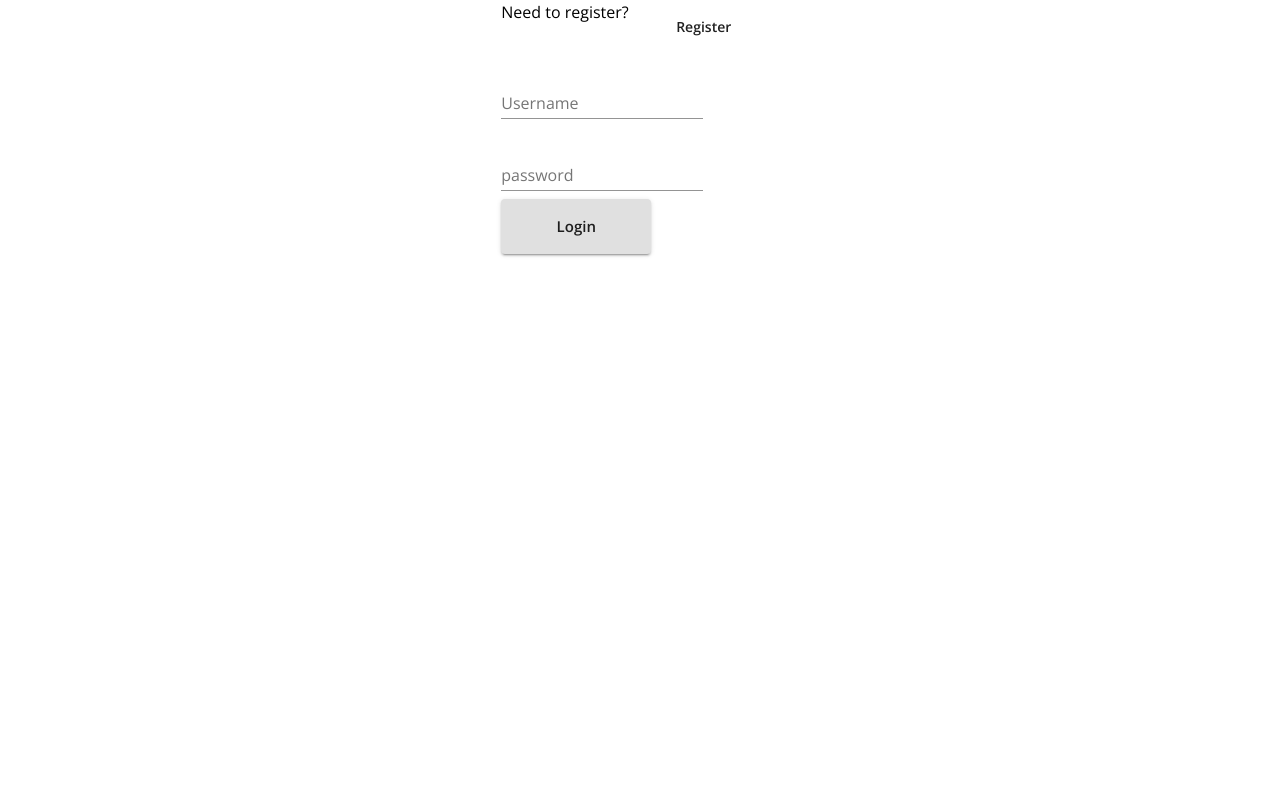
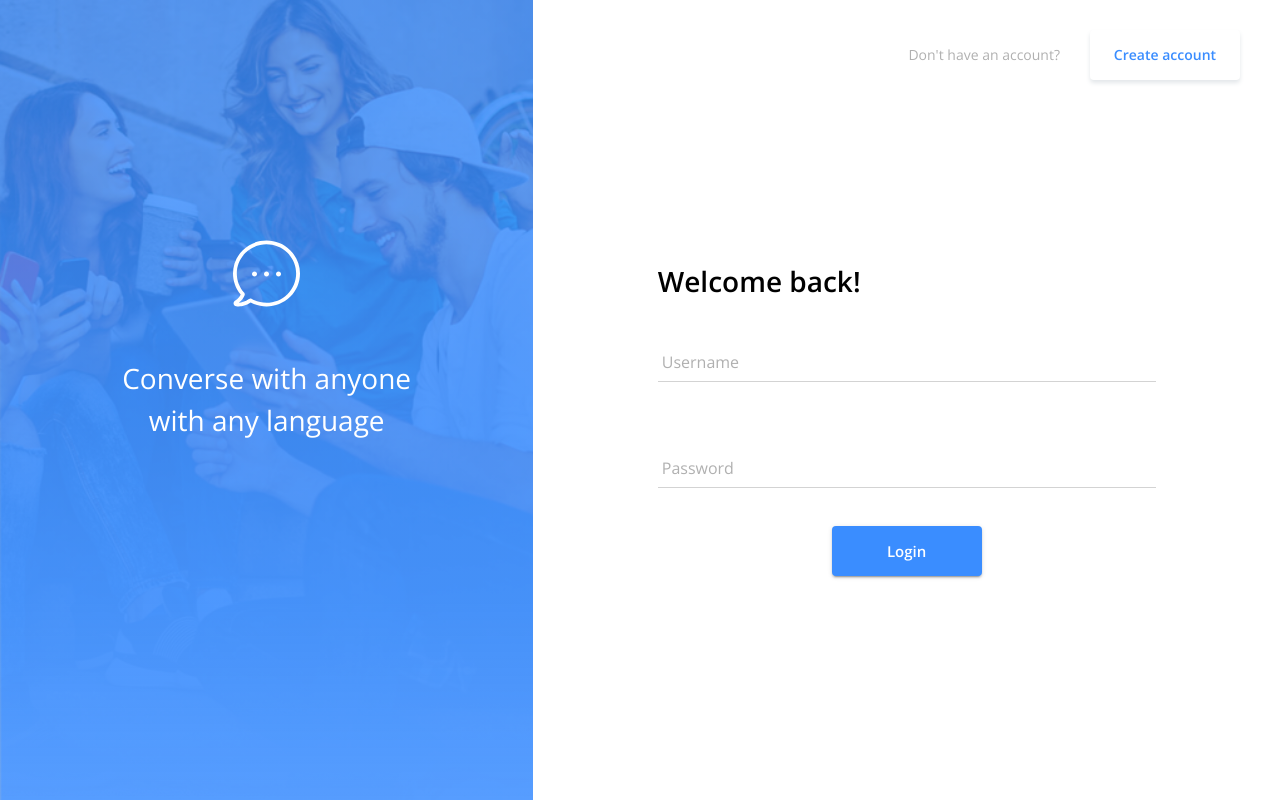
Before and after one commit to KimDuer/7dde5a, a React (Create React App) app in the folder client/: page /login in a window 1280 px wide. Built offline with nearby package versions, Linux system fonts and the light colour scheme; no server answers.

Commit message:
completed design

```diff
--- a/client/src/Login.js
+++ b/client/src/Login.js
@@ -8,9 +8,77 @@ import {
   FormControl,
   TextField,
 } from '@material-ui/core';
+import { makeStyles } from "@material-ui/core/styles";
+
+const useStyles = makeStyles((theme) => ({
+    container: {
+      height: "100%"
+    },
+    imgPanel: {
+      minHeight: "800px",
+      background: `linear-gradient(rgba(58, 141, 255, .8) 75%, rgba(58, 141, 255, .7)), url('bg-img.png')`,
+      backgroundSize: "cover",
+      flexDirection: "column",
+      alignItems: "center"
+    },
+    panelContent: {
+      height: "85%",
+      display: "flex",
+      flexDirection: "column",
+      justifyContent: "center",
+      alignItems: "center"
+    },
+    panelText: {
+      color: "white",
+      width: "75%",
+      marginTop: "50px",
+      maxWidth: "400px",
+      textAlign: "center"
+    },
+    linkContainer: {
+      justifyContent: "flex-end",
+      alignItems: "center",
+      paddingRight: "40px",
+      marginTop: "30px"
+    },
+    link: {
+      textDecoration: 'none'
+    },
+    formContainer: {
+      width: "100%",
+      height: "85%",
+      minHeight: "500px",
+      marginBottom: "60px"
+    },
+    form: {
+      width: "100%",
+      display: "flex",
+      justifyContent: "center",
+      alignItems: "center"
+    },
+    formElement: {
+      width: "100%",
+      paddingBottom: "30px",
+    },
+    button1: {
+      color: theme.palette.primary.main,
+      backgroundColor: 'white',
+      filter: "drop-shadow(0px 3px 2px #e3e7ea)",
+      marginLeft: "30px"
+    },
+    button2: {
+      color: "white",
+      backgroundColor: theme.palette.primary.main,
+      display: "block",
+      marginLeft: "auto",
+      marginRight: "auto"
+    }
+  })
+  )
 
 const Login = ({ user, login }) => {
   const history = useHistory();
+  const classes= useStyles();
 
   const handleLogin = async (event) => {
     event.preventDefault();
@@ -27,18 +95,27 @@ const Login = ({ user, login }) => {
   }, [user, history]);
 
   return (
-    <Grid container justifyContent="center">
-      <Box>
-        <Grid container item>
-          <Typography>Need to register?</Typography>
-          <Link href="/register" to="/register">
-            <Button>Register</Button>
+    <Grid container className={classes.container}>
+      <Grid container item md={5} className={classes.imgPanel}>
+        <Grid className={classes.panelContent}>
+          <img width="67px" height="67px" src="bubble.svg" alt="message bubble" />
+          <Typography variant="h5" className={classes.panelText}>Converse with anyone with any language</Typography>
+        </Grid>
+      </Grid>
+      <Grid container item md={7}>
+        <Box width="100%">
+          <Grid container item className={classes.linkContainer}>
+            <Typography variant="subtitle2" color="secondary">Don't have an account?</Typography>
+            <Link href="/register" to="/register" className={classes.link}>
+              <Button className={classes.button1}>Create account</Button>
             </Link>
           </Grid>
-        <form onSubmit={handleLogin}>
+          <Grid container className={classes.formContainer}>
+            <form onSubmit={handleLogin} className={classes.form}>
+              <Grid item xs={8} md={8}>
+                <Typography variant="h4">Welcome back!</Typography>
                 <Grid>
-            <Grid>
-              <FormControl margin="normal" required>
+                  <FormControl margin="normal" required className={classes.formElement}>
                     <TextField
                       aria-label="username"
                       label="Username"
@@ -47,22 +124,24 @@ const Login = ({ user, login }) => {
                     />
                   </FormControl>
                 </Grid>
-            <FormControl margin="normal" required>
+                <FormControl margin="normal" required className={classes.formElement}>
                   <TextField
-                label="password"
+                    label="Password"
                     aria-label="password"
                     type="password"
                     name="password"
                   />
                 </FormControl>
                 <Grid>
-              <Button type="submit" variant="contained" size="large">
+                  <Button type="submit" variant="contained" size="large" className={classes.button2}>
                     Login
                   </Button>
                 </Grid>
               </Grid>
             </form>
+          </Grid>
         </Box>
+      </Grid>
     </Grid>
   );
 };
--- a/client/src/Signup.js
+++ b/client/src/Signup.js
@@ -16,9 +16,17 @@ const useStyles = makeStyles((theme) => ({
       height: "100%"
     },
     imgPanel: {
-    background: `linear-gradient(rgba(58, 141, 255, .8) 60%, transparent), url('bg-img.png')`,
+      minHeight: "800px",
+      background: `linear-gradient(rgba(58, 141, 255, .8) 75%, rgba(58, 141, 255, .7)), url('bg-img.png')`,
       backgroundSize: "cover",
       flexDirection: "column",
+      alignItems: "center"
+    },
+    panelContent: {
+      height: "85%",
+      display: "flex",
+      flexDirection: "column",
+      justifyContent: "center",
       alignItems: "center"
     },
     panelText: {
@@ -26,7 +34,7 @@ const useStyles = makeStyles((theme) => ({
       width: "75%",
       marginTop: "50px",
       maxWidth: "400px",
-    paddingBottom: "30px"
+      textAlign: "center"
     },
     linkContainer: {
       justifyContent: "flex-end",
@@ -37,17 +45,37 @@ const useStyles = makeStyles((theme) => ({
     link: {
       textDecoration: 'none'
     },
+    formContainer: {
+      width: "100%",
+      height: "85%",
+      minHeight: "500px",
+      marginBottom: "60px"
+    },
+    form: {
+      width: "100%",
+      display: "flex",
+      justifyContent: "center",
+      alignItems: "center"
+    },
+    formElement: {
+      width: "100%",
+      paddingBottom: "30px",
+    },
     button1: {
       color: theme.palette.primary.main,
       backgroundColor: 'white',
-    filter: "drop-shadow(1px 2px 2px lightgray)",
-    marginLeft: "20px"
+      filter: "drop-shadow(0px 3px 2px #e3e7ea)",
+      marginLeft: "30px"
     },
     button2: {
       color: "white",
-    backgroundColor: theme.palette.primary.main
+      backgroundColor: theme.palette.primary.main,
+      display: "block",
+      marginLeft: "auto",
+      marginRight: "auto"
     }
-}))
+  })
+  )
 
 const Signup = ({ user, register }) => {
   const history = useHistory();
@@ -77,23 +105,26 @@ const Signup = ({ user, register }) => {
 
   return (
     <Grid container className={classes.container}>
-      <Grid container item md={5} justifyContent="center" align="center" className={classes.imgPanel}>
+      <Grid container item md={5} className={classes.imgPanel}>
+        <Grid className={classes.panelContent}>
           <img width="67px" height="67px" src="bubble.svg" alt="message bubble" />
-        <Typography variant="h4" md="1" className={classes.panelText}>Converse with anyone with any language</Typography>
+          <Typography variant="h5" className={classes.panelText}>Converse with anyone with any language</Typography>
         </Grid>
-      <Grid container item justifyContent="center" md={7}>
+      </Grid>
+      <Grid container item md={7}>
         <Box width="100%">
-          <Grid container item className={classes.linkContainer}>
+          <Grid container item className={classes.linkContainer} >
             <Typography variant="subtitle2" color="secondary">Already have an account?</Typography>
             <Link href="/login" to="/login" className={classes.link}>
               <Button className={classes.button1}>Login</Button>
             </Link>
           </Grid>
-          <form onSubmit={handleRegister}>
+          <Grid container className={classes.formContainer} >
+            <form onSubmit={handleRegister} className={classes.form}>
+              <Grid item sm={8} md={8}>
+                <Typography variant="h4">Create an account.</Typography>
                 <Grid>
-              <Typography variant="h5">Create an account.</Typography>
-              <Grid>
-                <FormControl>
+                  <FormControl className={classes.formElement}>
                     <TextField
                       aria-label="username"
                       label="Username"
@@ -104,9 +135,9 @@ const Signup = ({ user, register }) => {
                   </FormControl>
                 </Grid>
                 <Grid>
-                <FormControl>
+                  <FormControl className={classes.formElement}>
                     <TextField
-                    label="E-mail address"
+                      label="E-mail Address"
                       aria-label="e-mail address"
                       type="email"
                       name="email"
@@ -115,7 +146,7 @@ const Signup = ({ user, register }) => {
                   </FormControl>
                 </Grid>
                 <Grid>
-                <FormControl error={!!formErrorMessage.confirmPassword}>
+                  <FormControl className={classes.formElement} error={!!formErrorMessage.confirmPassword}>
                     <TextField
                       aria-label="password"
                       label="Password"
@@ -130,7 +161,7 @@ const Signup = ({ user, register }) => {
                   </FormControl>
                 </Grid>
                 <Grid>
-                <FormControl error={!!formErrorMessage.confirmPassword}>
+                  <FormControl className={classes.formElement} error={!!formErrorMessage.confirmPassword}>
                     <TextField
                       label="Confirm Password"
                       aria-label="confirm password"
@@ -149,6 +180,7 @@ const Signup = ({ user, register }) => {
                 </Button>
               </Grid>
             </form>
+          </Grid>
         </Box>
       </Grid>
     </Grid>
--- a/client/src/themes/theme.js
+++ b/client/src/themes/theme.js
@@ -4,20 +4,51 @@ export const theme = createMuiTheme({
   typography: {
     fontFamily: "Open Sans, sans-serif",
     fontSize: 14,
+    h4: {
+      fontSize: 28,
+      fontWeight: "bold",
+      marginBottom: "15px"
+    },
+    h5: {
+      fontSize: 28,
+      fontWeight: "100",
+      lineHeight: 1.5
+    },
     button: {
       textTransform: "none",
       letterSpacing: 0,
       fontWeight: "bold",
       width: "150px",
-      height: "55px"
+      height: "50px"
     }
   },
   overrides: {
     MuiInput: {
       input: {
-        fontWeight: "bold"
+        fontWeight: "bold",
+        paddingTop: "10px",
+        paddingLeft: "4px",
+      },
+      underline: {
+        "&:before":{
+          borderBottomColor: "lightgray"
+        }
       }
-    }
+    },
+    MuiInputLabel: {
+      root: {
+        color: "#B0B0B0",
+        marginLeft: "4px",
+        '& span': {
+          display: "none"
+        },
+      },
+
+      shrink: {
+        transform: "translate(0, 1.5px) scale(0.8)"
+      }
+
+    },
   },
   palette: {
     primary: { main: "#3A8DFF" },
```
Lines whose indentation alone changed are shown as unchanged.
